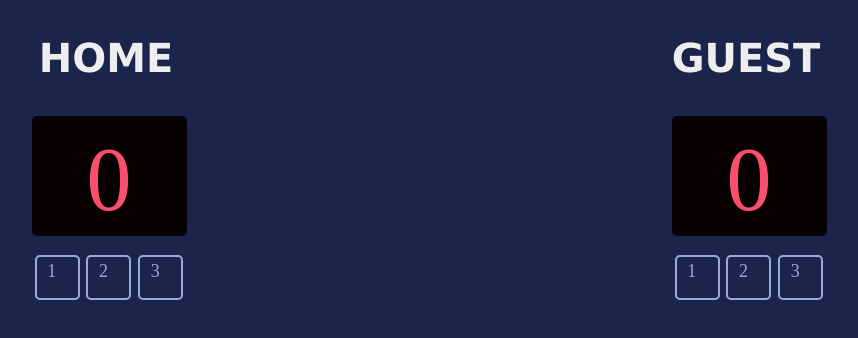
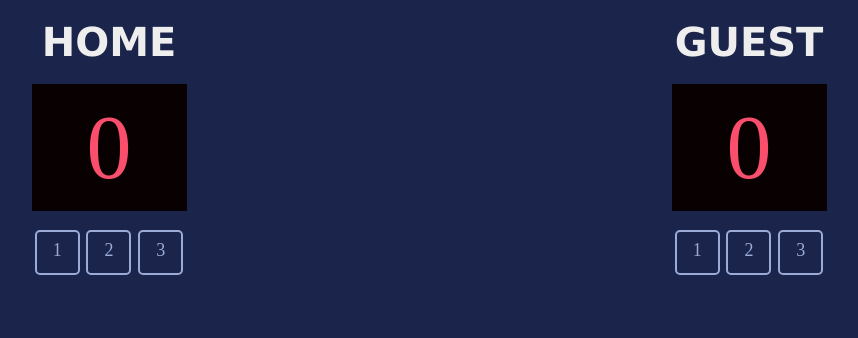
Before and after one commit to SaiGeethika-G/BasketBallScoreCard, a plain HTML site: page index.html in a window 1280 px wide. Shown: the whole page, without its empty margins (211-1069 px from the left). Drawn offline with Linux system fonts and the light colour scheme.

Commit message:
Update styles.css
Refactored the styles

```diff
--- a/styles.css
+++ b/styles.css
@@ -9,31 +9,18 @@ body {
 }
 
 .board-title {
-    width: 149px;
-    height: 36px;
-    left: 85px;
-    top: 68px;
     font-family: 'Verdana';
     font-style: normal;
     font-weight: 700;
     font-size: 40px;
-    line-height: 36px;
+    line-height: 4px;
     /* identical to box height, or 90% */
     text-align: center;
     color: #EEEEEE;
 }
 
-.home-score {
-    width: 155px;
-    height: 120px;
-    left: 337px;
-    top: 125px;
+.home-points-text {
     background: #080001;
-    border-radius: 5px;
-
-}
-
-.home-points-text {
     font-family: 'Griffy';
     font-style: normal;
     font-weight: 400;
@@ -54,31 +41,24 @@ body {
     top: 271px;
 }
 
-.box-out {
+.btn-ind {
     box-sizing: border-box;
     width: 45px;
     height: 45px;
     left: 136px;
     top: 271px;
-
+    text-align: center;
     border: 2px solid #9AABD8;
     border-radius: 5px;
-}
-
-.btn-ind {
-    width: 30px;
-    height: 25.77px;
-    left: 143px;
-    top: 400px;
 
     font-family: 'Griffy';
     font-style: normal;
     font-weight: 400;
     font-size: 18px;
     line-height: 28px;
+    padding-top: 4px;
     /* or 155% */
-
     text-align: center;
-
+    background-color: #1B244A;
     color: #9AABD8;
 }
```
